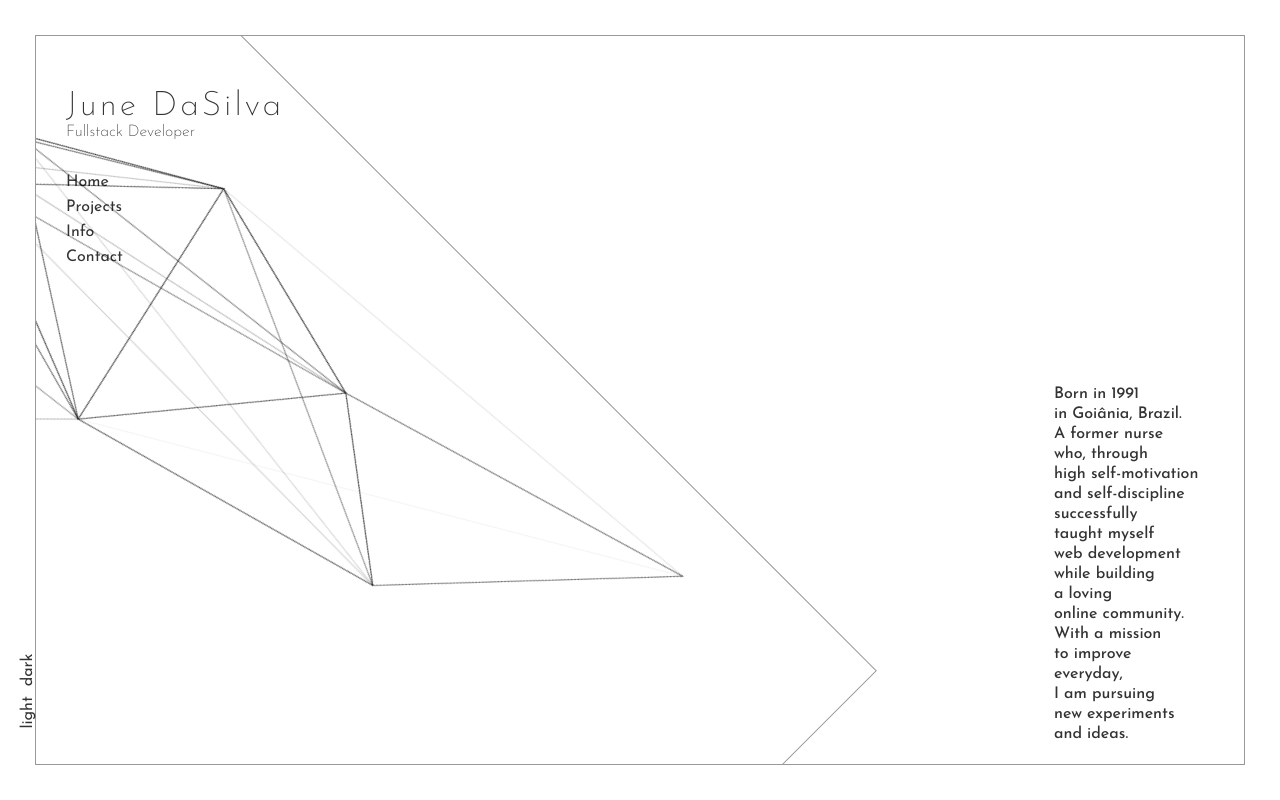
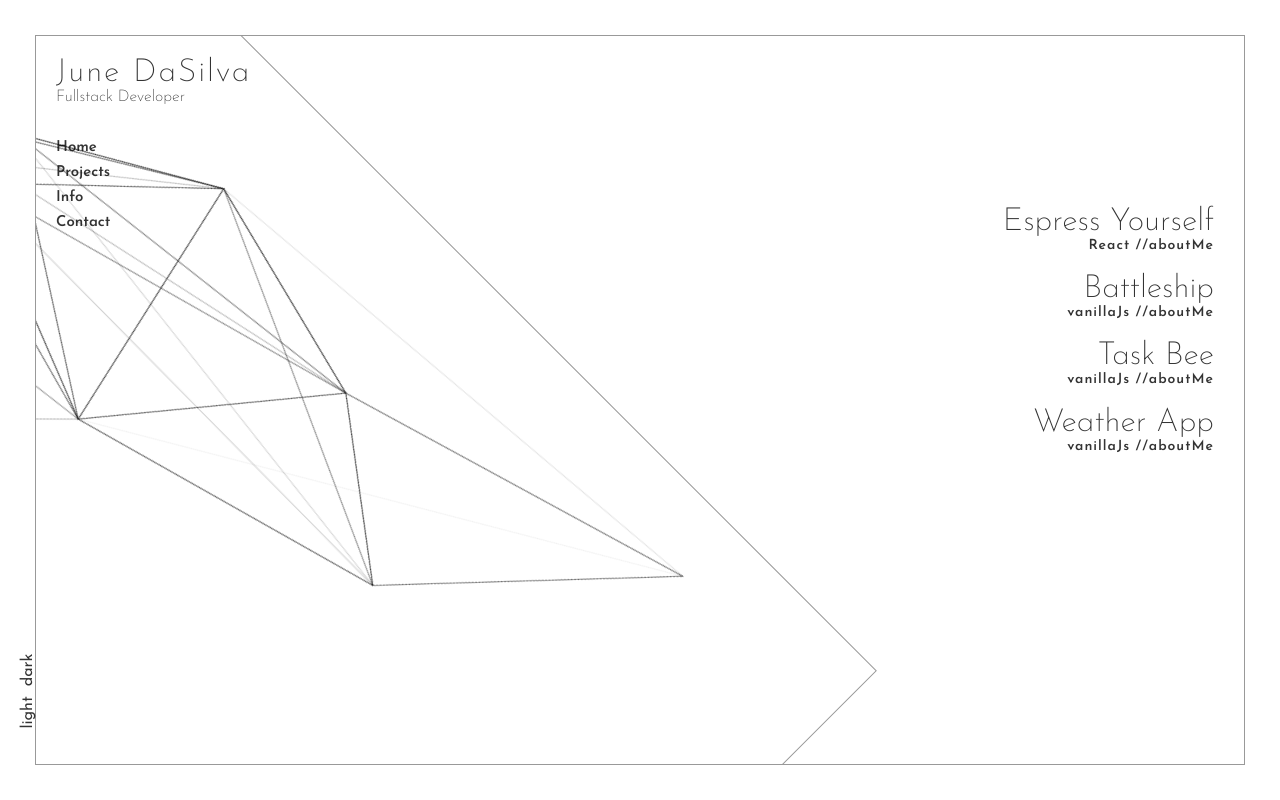
Before and after one commit to JuneDev-html/portfolio, a React (Vite) app: page /projects in a window 1280 px wide. Built offline with nearby package versions, Linux system fonts and the light colour scheme.

Commit message:
Add framer-motion & create projects page

```diff
--- a/package.json
+++ b/package.json
@@ -10,6 +10,7 @@
     "preview": "vite preview"
   },
   "dependencies": {
+    "framer-motion": "^10.13.1",
     "particle.js": "^1.0.7",
     "react": "^18.2.0",
     "react-dom": "^18.2.0",
--- a/src/App.jsx
+++ b/src/App.jsx
@@ -1,13 +1,17 @@
 import './App.scss';
 import React from 'react';
 import { Particle } from './components/Particle';
-import { Route, Routes } from 'react-router-dom';
-import { Home } from './pages/home/Home';
-import { Info } from './pages/info/Info';
+import { Route, Routes, useLocation } from 'react-router-dom';
 import { Navigation } from './components/Navigation';
+import { AnimatePresence } from 'framer-motion';
+import Home from './pages/home/Home';
+import Info from './pages/info/Info';
+import Projects from './pages/projects/Projects';
 
 function App() {
   const [darkMode, setDarkMode] = React.useState(false);
+
+  const location = useLocation();
 
   const toggleDark = (mode) => {
     setDarkMode(mode);
@@ -25,12 +29,14 @@ function App() {
           <Navigation />
         </header>
         <section className='pages'>
-          <Routes>
-            <Route path='/' element={<Home />} />
-            <Route path='/projects' element={<Home />} />
-            <Route path='/info' element={<Info darkMode={darkMode} />} />
-            <Route path='/contact' element={<Home />} />
-          </Routes>
+          <AnimatePresence mode='wait'>
+            <Routes location={location} key={location.pathname}>
+              <Route path='/' element={<Home />} />
+              <Route path='/projects' element={<Projects />} />
+              <Route path='/info' element={<Info darkMode={darkMode} />} />
+              <Route path='/contact' element={<Home />} />
+            </Routes>
+          </AnimatePresence>
         </section>
       </div>
       <section>
--- a/src/App.scss
+++ b/src/App.scss
@@ -86,7 +86,7 @@ body {
 
 header {
   height: 300px;
-  padding: 30px;
+  padding: 0 20px;
   // border: 2px dashed red;
   position: absolute;
 }
@@ -98,8 +98,14 @@ header {
 }
 
 h1 {
-  font-size: 34px;
+  font-size: 60px;
   font-weight: 200;
-  letter-spacing: 3px;
+  letter-spacing: 2px;
   margin-bottom: 0;
 }
+
+@media screen and (max-width: 1280px) {
+  h1 {
+    font-size: 32px;
+  }
+}
--- a/src/pages/home/Home.jsx
+++ b/src/pages/home/Home.jsx
@@ -1,8 +1,15 @@
 import '../../styles/home.scss';
+// import transition from '../../transition';
+import { motion } from 'framer-motion';
 
-export const Home = () => {
+const Home = () => {
   return (
-    <section className='home'>
+    <motion.div
+      className='home'
+      initial={{ opacity: 0 }}
+      animate={{ opacity: 1 }}
+      exit={{ opacity: 0 }}
+    >
       <p className='aboutme'>
         Born in 1991 <br />
         in Goiânia, Brazil. <br />
@@ -23,6 +30,8 @@ export const Home = () => {
         new experiments <br />
         and ideas. <br />
       </p>
-    </section>
+    </motion.div>
   );
 };
+
+export default Home;
--- a/src/pages/info/Info.jsx
+++ b/src/pages/info/Info.jsx
@@ -1,10 +1,16 @@
 /* eslint-disable react/prop-types */
 import '../../styles/info.scss';
 import arrow from '../../assets/arrow.svg';
+import { motion } from 'framer-motion';
 
-export const Info = ({ darkMode }) => {
+const Info = ({ darkMode }) => {
   return (
-    <div className='info'>
+    <motion.div
+      className='info'
+      initial={{ opacity: 0 }}
+      animate={{ opacity: 1 }}
+      exit={{ opacity: 0 }}
+    >
       <div className='info-container'>
         <section className='social'>
           <a href='#' className='social-link'>
@@ -46,6 +52,8 @@ export const Info = ({ darkMode }) => {
           </ul>
         </section>
       </div>
-    </div>
+    </motion.div>
   );
 };
+
+export default Info;
--- /dev/null
+++ b/src/pages/projects/Projects.jsx
@@ -0,0 +1,74 @@
+import { motion } from 'framer-motion';
+import '../../styles/projects.scss';
+
+const Projects = () => {
+  return (
+    <motion.div
+      className='projects'
+      initial={{ opacity: 0 }}
+      animate={{ opacity: 1 }}
+      exit={{ opacity: 0 }}
+    >
+      <ul className='project-list'>
+        <li className='item'>
+          <a
+            href='https://junedev-html.github.io/shopping-cart/'
+            className='project-title'
+          >
+            Espress Yourself
+          </a>
+          <p className='project-info'>
+            React /
+            <a href='https://github.com/JuneDev-html/shopping-cart/blob/main/README.md'>
+              /aboutMe
+            </a>
+          </p>
+        </li>
+        <li className='item'>
+          <a
+            href='https://junedev-html.github.io/battleship/'
+            className='project-title'
+          >
+            Battleship
+          </a>
+          <p className='project-info'>
+            vanillaJs /
+            <a href='https://github.com/JuneDev-html/battleship/blob/main/README.md'>
+              /aboutMe
+            </a>
+          </p>
+        </li>
+        <li className='item'>
+          <a
+            href='https://junedev-html.github.io/to-do-list/'
+            className='project-title'
+          >
+            Task Bee
+          </a>
+          <p className='project-info'>
+            vanillaJs /
+            <a href='https://github.com/JuneDev-html/to-do-list/blob/main/README.md'>
+              /aboutMe
+            </a>
+          </p>
+        </li>
+        <li className='item'>
+          <a
+            href='https://junedev-html.github.io/weather-app/'
+            className='project-title'
+          >
+            Weather App
+          </a>
+          <p className='project-info'>
+            vanillaJs /
+            <a href='https://github.com/JuneDev-html/weather-app/blob/main/README.md'>
+              /aboutMe
+            </a>
+          </p>
+        </li>
+      </ul>
+    </motion.div>
+  );
+};
+
+export default Projects;
--- a/src/styles/info.scss
+++ b/src/styles/info.scss
@@ -10,6 +10,8 @@
   margin: 10px 40px;
   display: flex;
   flex-direction: column;
+
+  font-weight: 600;
 
   p {
     margin-bottom: 0;
--- a/src/styles/navigation.scss
+++ b/src/styles/navigation.scss
@@ -8,6 +8,9 @@
     text-decoration: none;
     color: inherit;
     line-height: 25px;
+
+    font-weight: 600;
+    font-size: 15px;
     // transition: color 0.5s;
 
     &:hover {
--- /dev/null
+++ b/src/styles/projects.scss
@@ -0,0 +1,65 @@
+.projects {
+  height: 100%;
+  display: flex;
+  justify-content: flex-end;
+}
+
+.project-list {
+  margin-top: 10rem;
+  margin-right: 20px;
+  list-style: none;
+}
+
+.item {
+  // border: 2px solid red;
+  padding: 10px;
+  display: flex;
+  flex-direction: row-reverse;
+  justify-content: flex-start;
+  align-items: flex-end;
+
+  &:hover {
+    color: rgb(109, 109, 109);
+    transition: 0.5s;
+  }
+
+  .project-title {
+    margin: 0;
+    text-decoration: none;
+    color: inherit;
+    font-size: 60px;
+    font-weight: 200;
+    letter-spacing: 3px;
+    margin-bottom: 0;
+    letter-spacing: 0;
+    margin-bottom: -10px;
+
+    &:hover {
+      cursor: pointer;
+    }
+  }
+
+  .project-info {
+    margin: 0;
+    letter-spacing: 1px;
+    font-size: 14px;
+    font-weight: 600;
+    text-align: end;
+
+    a {
+      text-decoration: none;
+      color: inherit;
+    }
+  }
+}
+
+@media screen and (max-width: 1280px) {
+  .item {
+    flex-direction: column;
+  }
+
+  .project-title {
+    font-size: 32px !important;
+    margin-bottom: 0 !important;
+  }
+}
```
Also changed, not shown: 1 other file (tests, documents, lock files or other folders).
